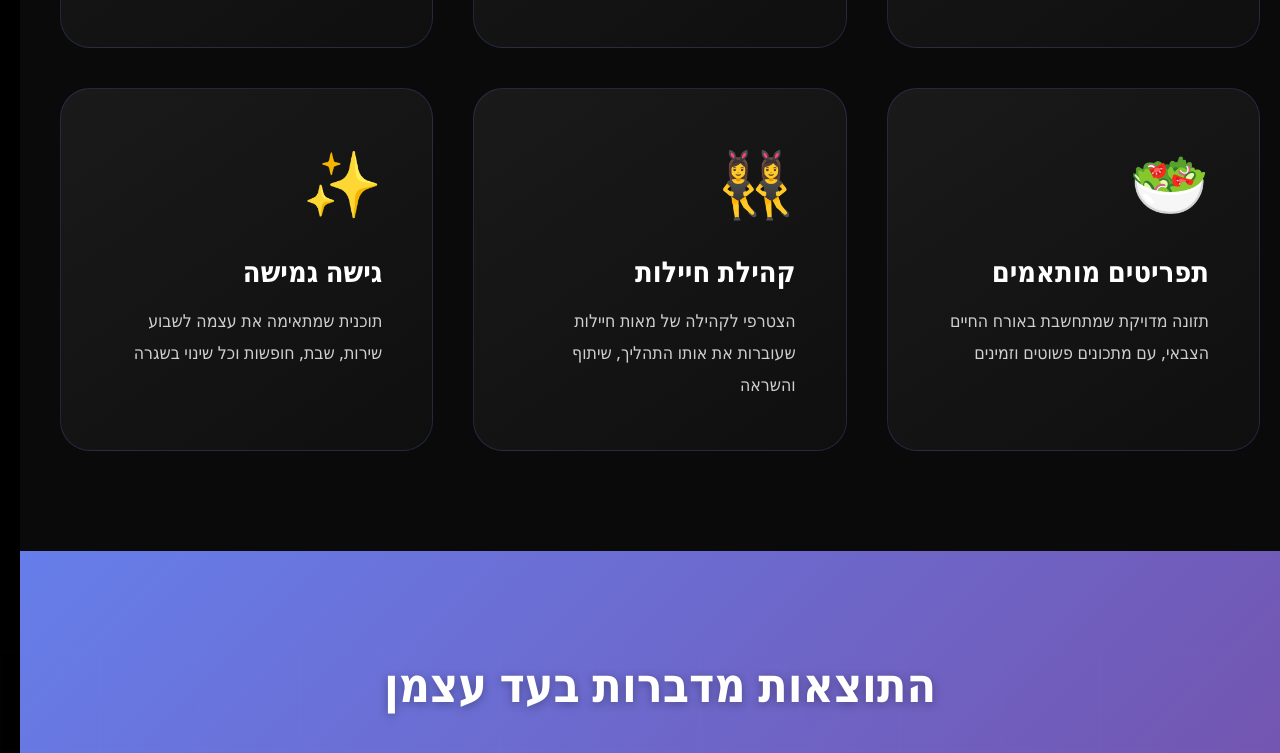
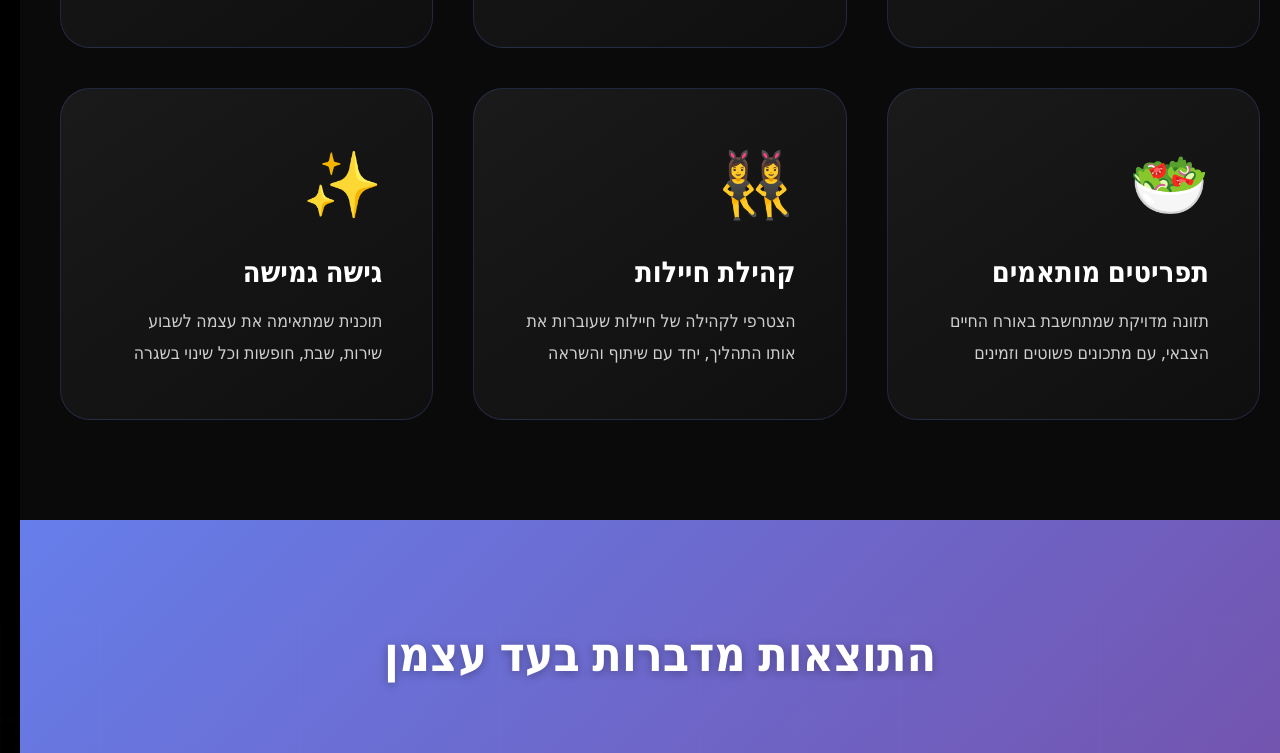
Before and after one commit to nirnag/soldiers_fitness, a plain HTML site: page index.html in a window 1280 px wide. Shown: the part 1367-2120 px from the top of the page. Drawn offline with Linux system fonts and the light colour scheme.

Commit message:
Update index.html

```diff
--- a/index.html
+++ b/index.html
@@ -472,7 +472,7 @@
             <div class="feature-card">
                 <span class="feature-icon">👯‍♀️</span>
                 <h3 class="feature-title">קהילת חיילות</h3>
-                <p class="feature-desc">הצטרפי לקהילה של מאות חיילות שעוברות את אותו התהליך, שיתוף והשראה</p>
+                <p class="feature-desc">הצטרפי לקהילה של חיילות שעוברות את אותו התהליך, יחד עם שיתוף והשראה</p>
             </div>
             <div class="feature-card">
                 <span class="feature-icon">✨</span>
@@ -589,15 +589,15 @@
             });
         });
 
-        // Parallax effect - only for feature cards, not stat cards
-        window.addEventListener('scroll', () => {
-            const scrolled = window.pageYOffset;
-            const parallaxElements = document.querySelectorAll('.feature-card');
-            parallaxElements.forEach((el, index) => {
-                const speed = 0.05 + (index * 0.01);
-                el.style.transform = `translateY(${scrolled * speed}px)`;
-            });
-        });
+        //// Parallax effect - only for feature cards, not stat cards
+        //window.addEventListener('scroll', () => {
+        //    const scrolled = window.pageYOffset;
+        //    const parallaxElements = document.querySelectorAll('.feature-card');
+        //    parallaxElements.forEach((el, index) => {
+        //        const speed = 0.05 + (index * 0.01);
+        //        el.style.transform = `translateY(${scrolled * speed}px)`;
+        //    });
+        //});
     </script>
 </body>
 </html>
```
